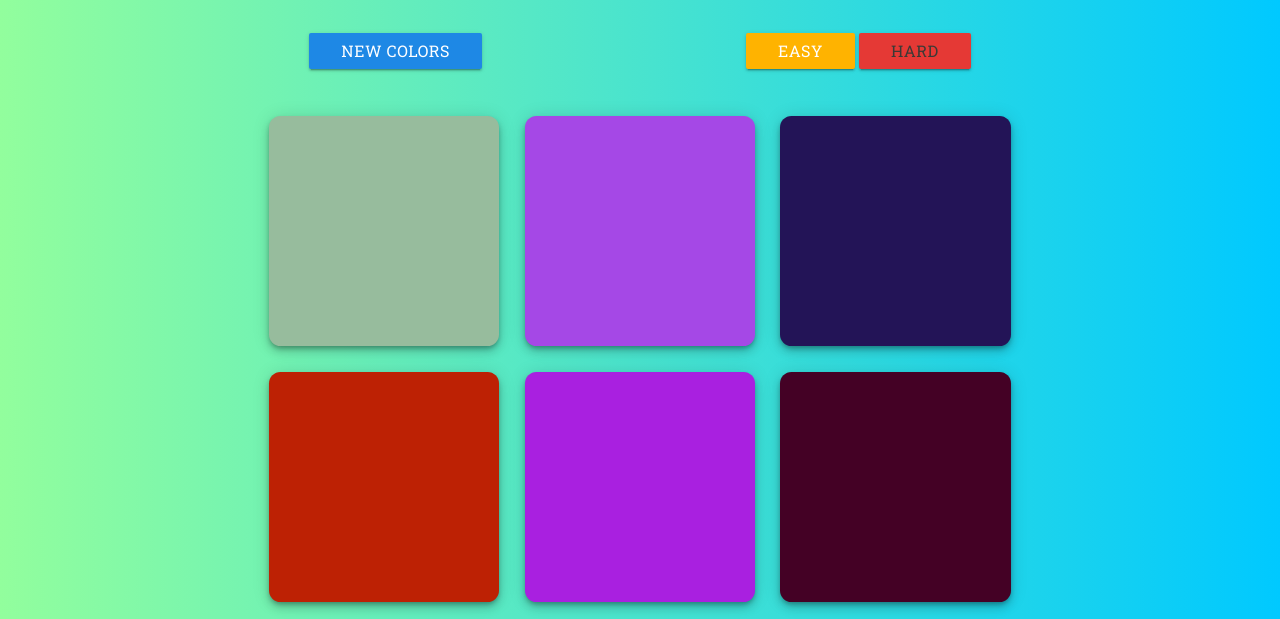
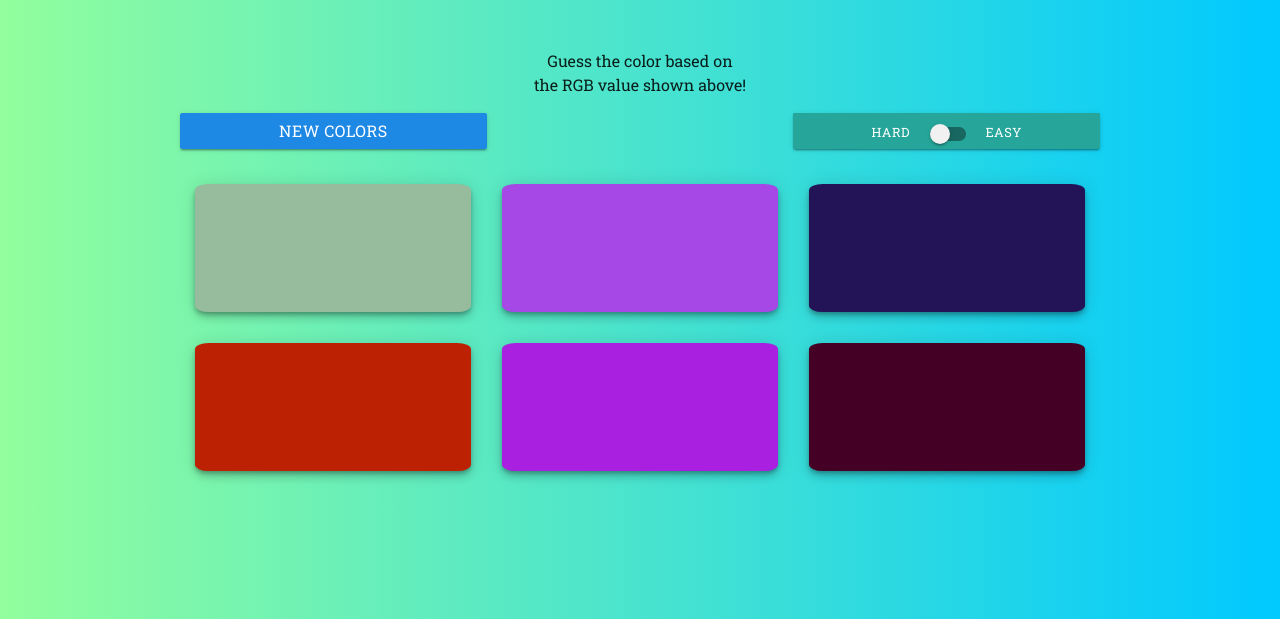
Before and after one commit to ebuntario/belajar-rgb, a website: page index.html in a window 1280 px wide. Shown: the part 181-800 px from the top of the page. Drawn offline with nearby package versions, Linux system fonts and the light colour scheme.

Commit message:
Replace selection button with check slider & add some game instruction!

```diff
--- a/game.css
+++ b/game.css
@@ -35,8 +35,8 @@ span {
 }
 
 .menu {
-  text-align: center;
   height: 50px;
+  margin: auto;
 }
 
 button {
@@ -48,18 +48,13 @@ button {
   color: #fff;
 }
 
-button:active {
-  background: none;
-}
-
-button:hover {
-  color: #3b3a36;
-  background-color: #b3c2bf;
+label {
+  font-size: 80%;
+  color: #fff;
 }
 
 #message {
   display: inline-block;
-  width: 20%;
 }
 
 .selected {
@@ -67,17 +62,11 @@ button:hover {
   background-color: #b3c2bf;
 }
 
-.container {
-  margin: 20px auto;
-  width: 60%;
-}
-
-.square {
-  float: left;
+.row .col.m3.square {
   background-color: #b3c2bf;
-  margin: 1.66%;
-  padding-bottom: 30%;
+  height: 8em;
   width: 30%;
+  margin: 1.66667%;
   border-radius: 5%;
   transition: all .3s;
 }
--- a/game.js
+++ b/game.js
@@ -11,15 +11,13 @@ var resetBtn = document.querySelector('#reset');
 init();
 
 function init() {
-  for (var i = 0; i < modeBtn.length; i++) {
-    modeBtn[i].addEventListener('click', function() {
-      modeBtn[0].classList.remove('selected');
-      modeBtn[1].classList.remove('selected');
-      this.classList.add('selected');
-      this.textContent === 'Easy' ? numSqrs = 3 : numSqrs = 6;
-      reset();
-    });
-  }
+  $('input[type=checkbox]').change(
+      function(){
+          this.checked ? numSqrs = 3 : numSqrs = 6;
+          reset();
+          }
+      );
+
   for (var j = 0; j < squares.length; j++) {
     // add click listeners to squares
     squares[j].addEventListener('click', function() {
--- a/index.html
+++ b/index.html
@@ -9,23 +9,45 @@
   <!-- Compiled and minified CSS -->
   <link rel="stylesheet" href="https://cdnjs.cloudflare.com/ajax/libs/materialize/0.100.2/css/materialize.min.css">
   <link rel="stylesheet" href="game.css">
+  <!--Let browser know website is optimized for mobile-->
+  <meta name="viewport" content="width=device-width, initial-scale=1.0" />
 </head>
 
 <body>
   <h1>The Great <br><span id="colorDisplay"></span><br> Color Game</h1>
-  <div class="menu">
-    <button class="waves-effect waves-light btn blue darken-1" id="reset">New Colors</button>
-    <span class="" id="message"></span>
-    <button class="waves-effect waves-light btn mode amber darken-1">Easy</button>
-    <button class="waves-effect waves-light btn mode selected red darken-1">Hard</button>
+<div class="container center-align">
+  <p>
+    Guess the color based on <br>
+    the RGB value shown above!
+  </p>
 </div>
+
   <div class="container">
-    <div class="square z-depth-3"></div>
-    <div class="square z-depth-3"></div>
-    <div class="square z-depth-3"></div>
-    <div class="square z-depth-3"></div>
-    <div class="square z-depth-3"></div>
-    <div class="square z-depth-3"></div>
+    <div class="row">
+      <button class="waves-effect waves-light btn blue darken-1 col s12 m4" id="reset">New Colors</button>
+      <span class="col s12 m4 center-align" id="message">something</span>
+        <div class="btn pulse col s12 m4">
+          <div class="switch">
+            <label>
+        Hard
+        <input type="checkbox">
+        <span class="lever"></span>
+        Easy
+      </label>
+      </div>
+    </div>
+</div>
+</div>
+
+
+  <div class="container">
+    <div class="row">
+      <div class="col s1 m3 square z-depth-3"></div>
+      <div class="col s1 m3 square z-depth-3"></div>
+      <div class="col s1 m3 square z-depth-3"></div>
+      <div class="col s1 m3 square z-depth-3"></div>
+      <div class="col s1 m3 square z-depth-3"></div>
+      <div class="col s1 m3 square z-depth-3"></div>
     </div>
     <!--Import jQuery before materialize.js-->
     <script type="text/javascript" src="https://code.jquery.com/jquery-3.2.1.min.js"></script>
```
Lines whose indentation alone changed are shown as unchanged.
